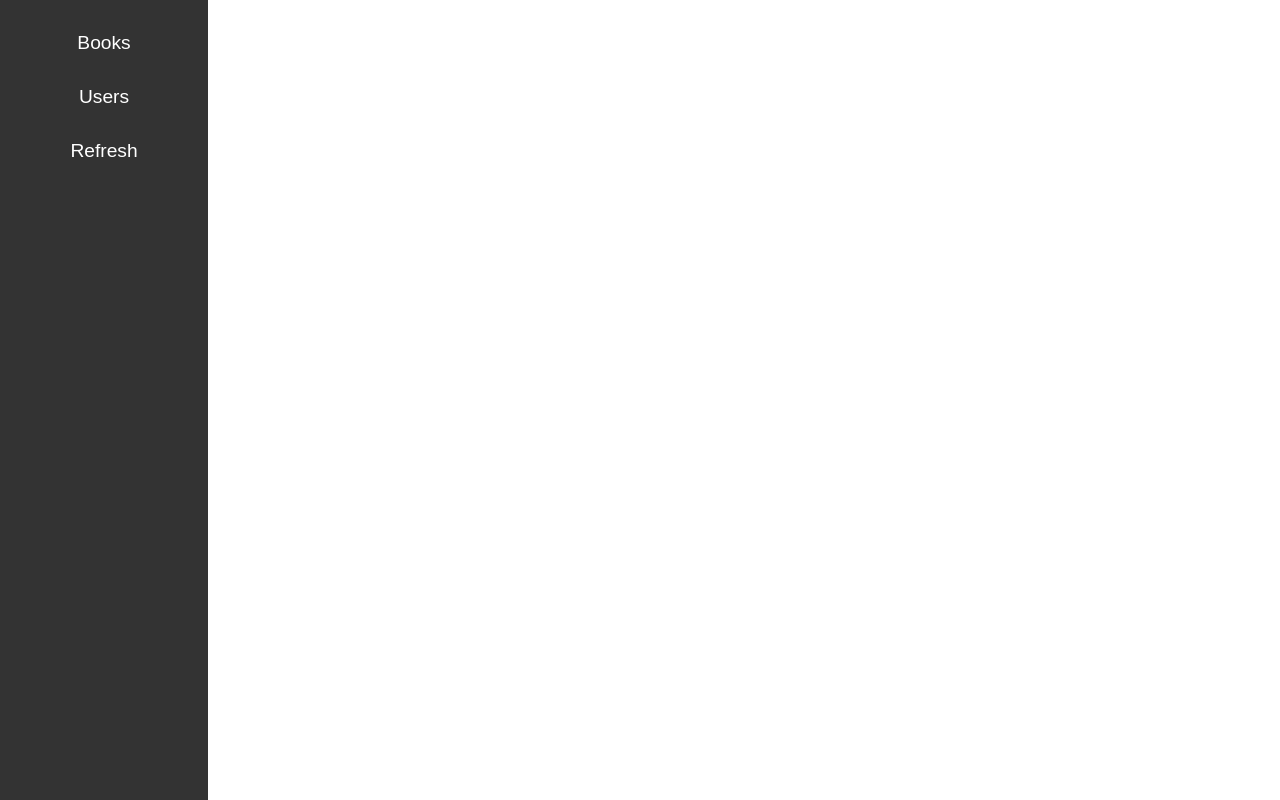
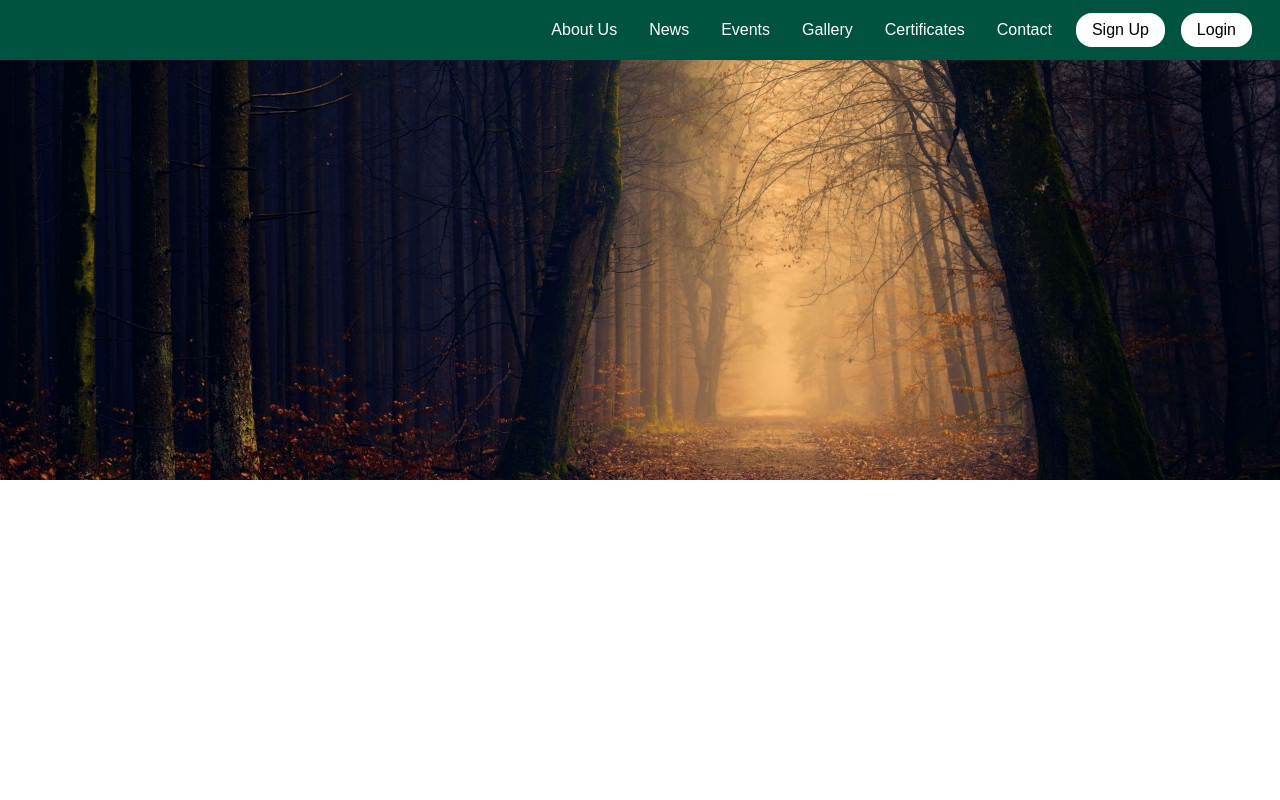
Before and after one commit to ItsYoosuf/questionnare, a React (Create React App) app in the folder frontend/: page / in a window 1280 px wide. Built offline with nearby package versions, Linux system fonts and the light colour scheme.

Commit message:
chore: Add dependencies, Landing Page modified

```diff
--- a/frontend/package.json
+++ b/frontend/package.json
@@ -6,6 +6,8 @@
     "@testing-library/jest-dom": "^5.17.0",
     "@testing-library/react": "^13.4.0",
     "@testing-library/user-event": "^13.5.0",
+    "axios": "^1.7.2",
+    "bootstrap": "^5.3.3",
     "react": "^18.3.1",
     "react-dom": "^18.3.1",
     "react-router-dom": "^6.24.0",
--- a/frontend/src/App.js
+++ b/frontend/src/App.js
@@ -1,10 +1,10 @@
 
 import './App.css';
-import Navbar from './Components/navbar'; // Import the Navbar component
+import LandingPage from './Components/landingpage';
 function App() {
   return (
     <div className="App">
-      <Navbar /> {/* Add the Navbar component */}
+      <LandingPage /> {/* Add the Landing Page component */}
     </div>
   );
 }
--- /dev/null
+++ b/frontend/src/Assets/styles/landingpage.css
@@ -0,0 +1,7 @@
+img {
+    width: 100%; /* Uses the full width of its parent element */
+    height: 60vh; /* Uses 40% of the viewport height */
+    display: block; /* Ensures the image is block level to apply width correctly */
+    margin: 0 auto; /* Centers the image horizontally */
+    object-fit: cover; /* Ensures the image covers the area without losing its aspect ratio */
+}
--- a/frontend/src/Assets/styles/navbar.css
+++ b/frontend/src/Assets/styles/navbar.css
@@ -2,55 +2,54 @@
   position: fixed;
   top: 0;
   left: 0;
-    height: 100%; /* make it span the full height of the page */
-    width: 11rem; /* adjust the width as needed */
+  width: calc(100% - 2.25rem); /* span the full width of the page */
+  height: 60px; /* adjust the height as needed */
   display: flex;
-    flex-direction: column; /* stack the items vertically */
-    justify-content: start; /* align items to the start of the container */
-    align-items: center;
-    padding: 1rem;
-    background-color: #333;
+  flex-direction: row; /* align items horizontally */
+  justify-content: space-between; /* space between the icon and links */
+  align-items: center; /* center items vertically */
+  padding: 0 1.25rem 0 1rem; /* adjust padding as needed */
+  background-color: #00533F; /* updated background color */
   color: #fff;
-    text-align: center;
-  }
-
-  #options a {
-    color: #fff;
-    text-decoration: none;
-    margin: 0.5rem;
-  }
-
-  #options a:hover {
-    color: #ccc;
-  }
-
-  .active {
-    color: #ccc;
 }
 
 .butn {
-    background-color: #333;
+  background-color: transparent; /* make button background transparent */
   color: #fff;
   border: none;
   padding: 0.5rem 1rem;
-    font-size: 1.2rem;
+  font-size: 1rem;
   cursor: pointer;
 }
 
 .butn:hover {
-    background-color: #444;
+  background-color: #00402e; /* darker shade for hover effect */
+  border-radius: 1rem;
 }
-  .img {
-    position: absolute;
-    top: 0;
-    right: 0;
-    width: 50px; /* equivalent to 50px */
-    height: auto; /* equivalent to 50px */
+.auth-btn {
+  background-color: white; /* Set background to white */
+  border: none;
+  padding: 0.5rem 1rem;
+  font-size: 1rem;
+  cursor: pointer;
+  border-radius: 1rem;
+  margin: 0 .5rem;
+  /* Add other necessary styling here */
 }
+
+.auth-btn:hover {
+  background-color: #96b2cf; /* Off-white color on hover */
+}
+.icon {
+  position: relative; /* adjust if needed */
+  width: 50px; /* icon width */
+  height: auto; /* maintain aspect ratio */
+}
+
 @media (max-width: 768px) {
   #options {
       flex-direction: column;
-      align-items: flex-start;
+      align-items: center;
   }
 
   #options a {
--- a/frontend/src/Components/landingpage.js
+++ b/frontend/src/Components/landingpage.js
@@ -0,0 +1,15 @@
+import React from 'react';
+import Navbar from './navbar.js';
+import bgimg from '../Assets/images/bgimg.jpg';
+import '../Assets/styles/landingpage.css';
+function LandingPage() {
+    return (
+        <div>
+            <Navbar />
+            {/* Rest of the landing page content */}
+            <img src={bgimg} alt="bgimg" />
+        </div>
+    );
+}
+
+export default LandingPage;
--- a/frontend/src/Components/navbar.js
+++ b/frontend/src/Components/navbar.js
@@ -3,21 +3,24 @@ import { Fragment } from 'react';
 import '../Assets/styles/navbar.css';
 
 const Navbar = () => {
-return (
+  return (
     <Fragment>
-        <nav id="options">
-            <a href="/display-books">
-                <button type='button' className='butn'>Books</button>
-            </a>
-            <a href="/display-users">
-                <button type='button' className='butn'>Users</button>
-            </a>
-            <a href="/display-books">
-                <button type='button' className='butn'>Refresh</button>
-            </a>
-        </nav>
+      <nav id="options">
+        <div id='logo-container'>
+        </div>
+        <div id='butn-container'>
+          <button type='button' className='butn'>About Us</button>
+          <button type='button' className='butn'>News</button>
+          <button type='button' className='butn'>Events</button>
+          <button type='button' className='butn'>Gallery</button>
+          <button type='button' className='butn'>Certificates</button>
+          <button type='button' className='butn'>Contact</button>
+          <button type='button' className='auth-btn'>Sign Up</button>
+          <button type='button' className='auth-btn'>Login</button>
+        </div>
+      </nav>
     </Fragment>
-);
+  );
 };
 
 export default Navbar;
```
Also changed, not shown: frontend/src/Assets/images/bgimg.jpg (added), 1 other file (tests, documents, lock files or other folders). Lines whose indentation alone changed are shown as unchanged.
